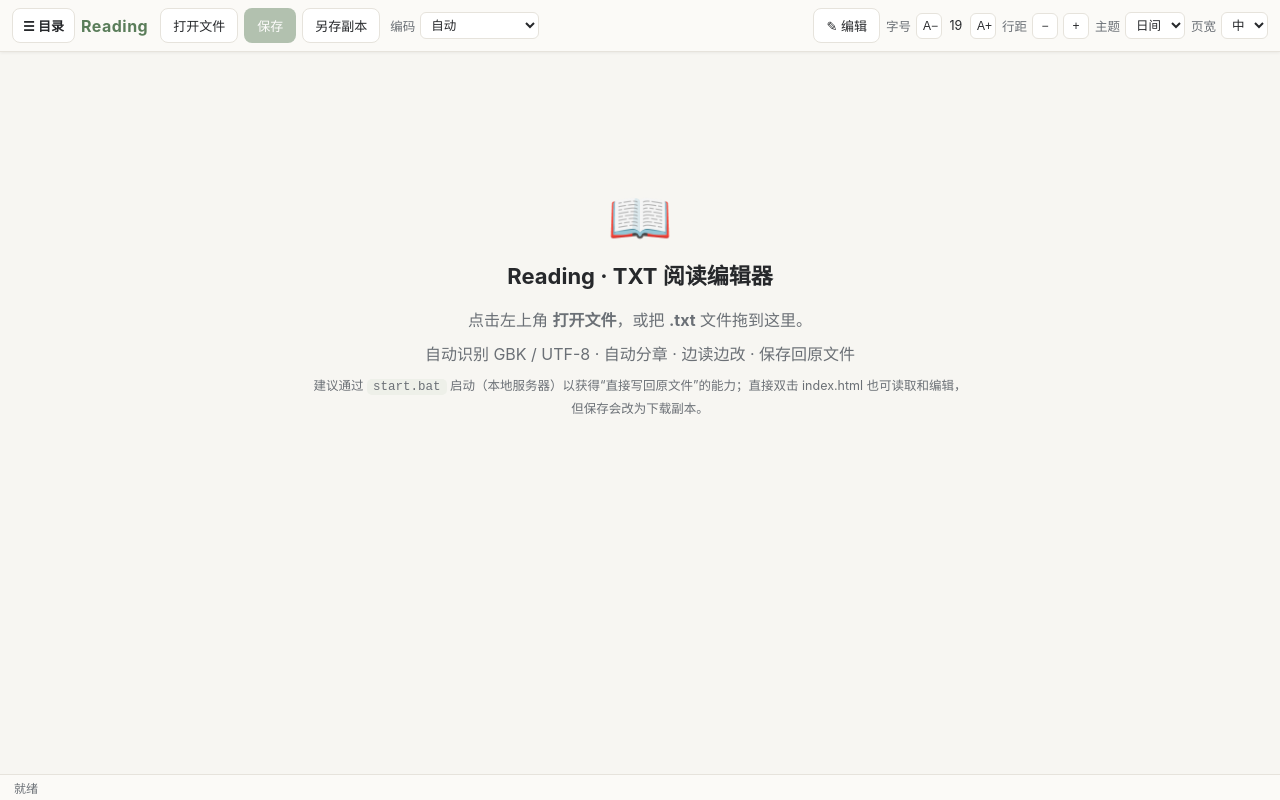
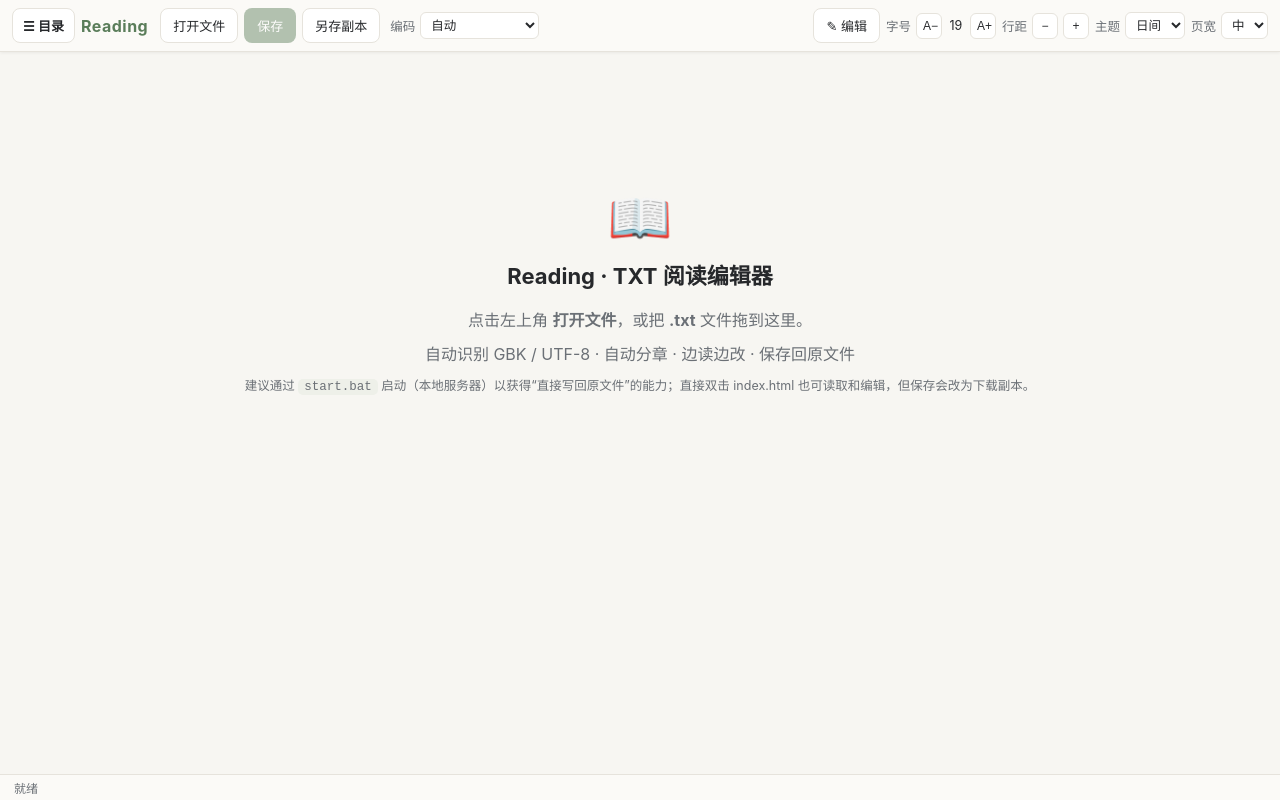
Before and after one commit to yong997/Reading, a plain HTML site: page index.html in a window 1280 px wide. Both pictures are taken after a click on the button "☰ 目录". Drawn offline with Linux system fonts and the light colour scheme.

Commit message:
style: 正文宽度随阅读字号自适应（每行字数），收起目录时进一步加宽减少留白

```diff
--- a/css/style.css
+++ b/css/style.css
@@ -7,9 +7,16 @@
   --toolbar-h: 52px;
   --status-h: 26px;
 }
-body[data-width="narrow"] #reader{ max-width: 34em; }
-body[data-width="medium"] #reader{ max-width: 46em; }
-body[data-width="wide"]   #reader{ max-width: 62em; }
+/* 正文宽度按“每行约多少字”随阅读字号自适应：narrow/medium/wide */
+body[data-width="narrow"] #reader{ max-width: calc(30 * var(--fs) + 80px); }
+body[data-width="medium"] #reader{ max-width: calc(38 * var(--fs) + 80px); }
+body[data-width="wide"]   #reader{ max-width: calc(48 * var(--fs) + 80px); }
+/* 收起目录后，正文加宽，减少两侧留白 */
+@media (min-width: 821px){
+  body.sidebar-collapsed[data-width="narrow"] #reader{ max-width: calc(40 * var(--fs) + 80px); }
+  body.sidebar-collapsed[data-width="medium"] #reader{ max-width: calc(50 * var(--fs) + 80px); }
+  body.sidebar-collapsed[data-width="wide"]   #reader{ max-width: calc(62 * var(--fs) + 80px); }
+}
 
 /* 主题 */
 body[data-theme="light"]{
@@ -105,7 +112,7 @@ body{
 
 /* 阅读区 */
 #viewport{ flex:1 1 auto; overflow-y:auto; scroll-behavior:smooth; }
-#reader{ max-width:46em; margin:0 auto; padding:38px 40px 80px; }
+#reader{ max-width: calc(38 * var(--fs) + 80px); margin:0 auto; padding:38px 40px 80px; transition:max-width .2s ease; }
 .empty-state{ text-align:center; color:var(--fg-soft); margin-top:12vh; }
 .empty-state h2{ color:var(--fg); font-size:22px; margin:.4em 0 .8em; }
 .empty-state .empty-icon{ font-size:52px; }
```
